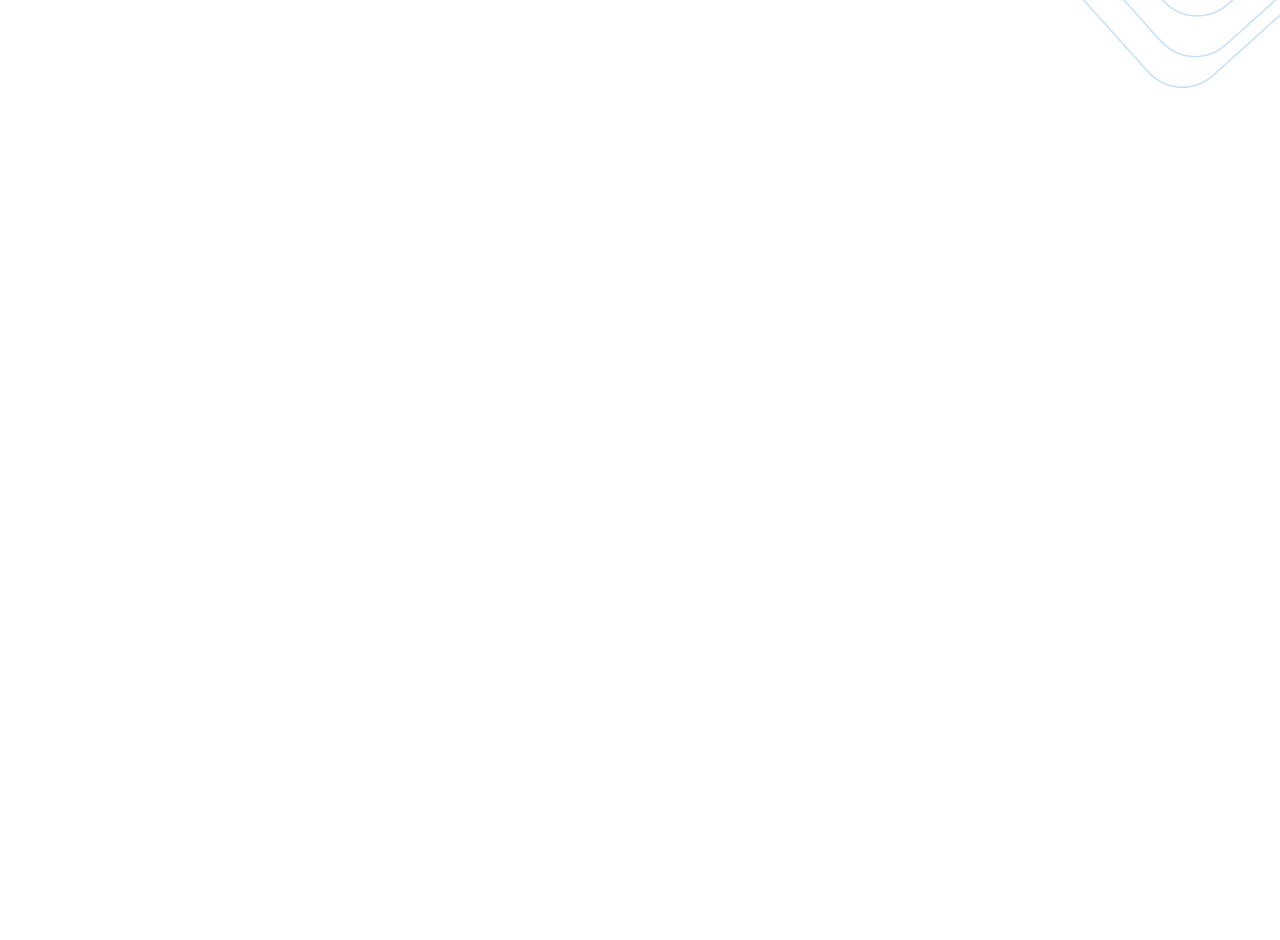
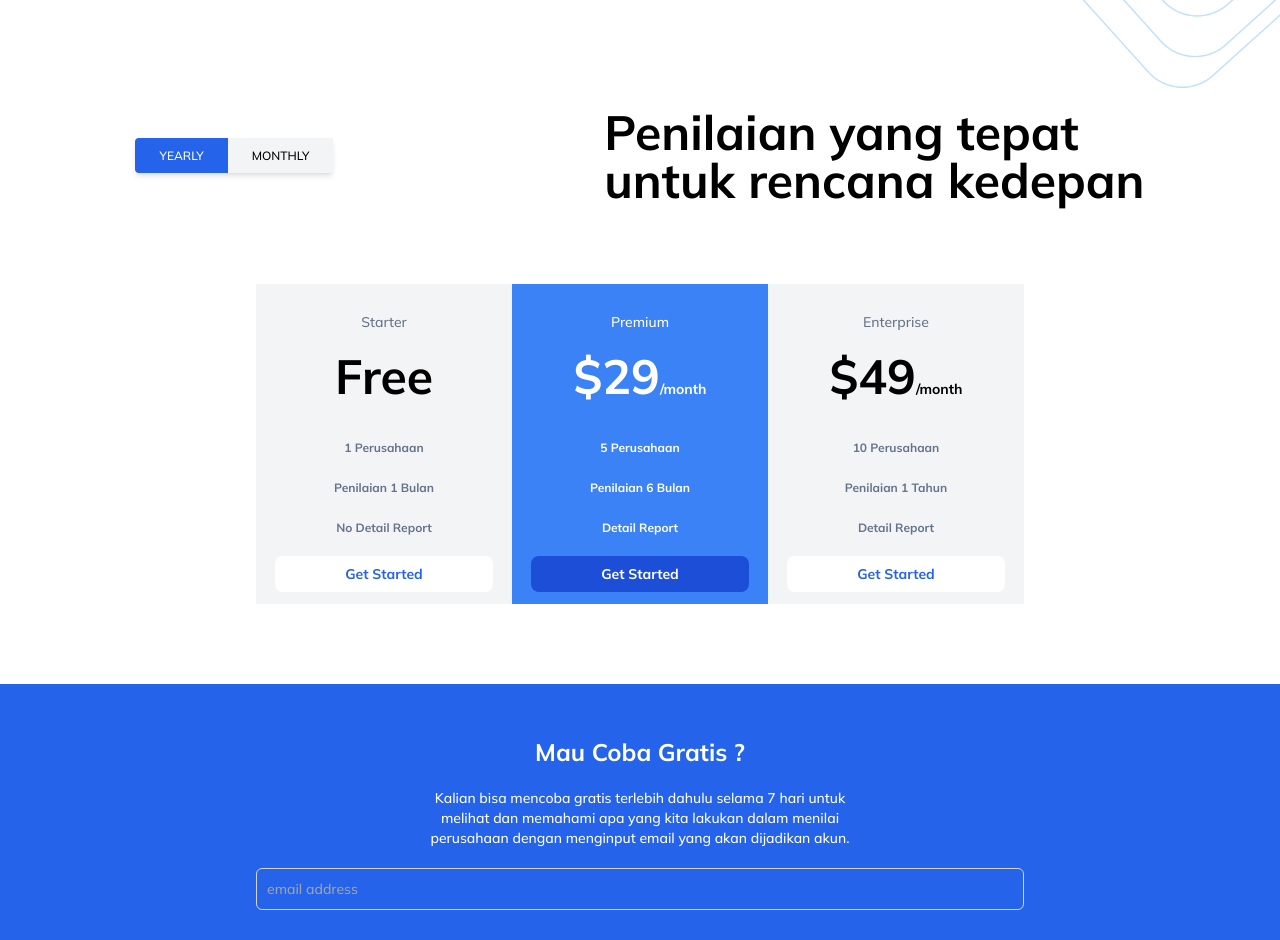
Before and after one commit to Trigha/single-landingPage, a React (Create React App) app: page / in a window 1280 px wide. Shown: the part 3940-4880 px from the top of the page. Before the commit the page ends 4047 px from the top, so only its background shows below. Built offline with nearby package versions, Linux system fonts and the light colour scheme.

Commit message:
add pricing page

```diff
--- a/src/App.js
+++ b/src/App.js
@@ -1,6 +1,8 @@
 import Navbar from './component/navbar/navbar.jsx';
 import Home from './component/home/home.jsx';
 import About from './component/about/about.jsx';
+import Pricing from './component/pricing/pricing.jsx';
+import Footer from './component/footer/footer.jsx';
 import './App.css';
 
 function App() {
@@ -9,6 +11,8 @@ function App() {
       <Navbar />
       <Home />
       <About />
+      <Pricing />
+      <Footer />
     </div>
   );
 }
--- /dev/null
+++ b/src/component/footer/footer.jsx
@@ -0,0 +1,32 @@
+import React from 'react';
+
+function Footer() {
+  return (
+    <div>
+      <div className="bg-blue-600 w-full h-64 py-3">
+        <div className="flex flex-col justify-center items-center mt-10 ">
+          <h1 className="text-white font-bold text-2xl">Mau Coba Gratis ?</h1>
+          <p className="text-center text-sm font-medium text-white mt-5">
+            Kalian bisa mencoba gratis terlebih dahulu selama 7 hari untuk
+          </p>
+          <p className="text-center text-sm font-medium text-white">
+            melihat dan memahami apa yang kita lakukan dalam menilai
+          </p>
+          <p className="text-center text-sm font-medium text-white">
+            perusahaan dengan menginput email yang akan dijadikan akun.
+          </p>
+
+          <input
+            type="email"
+            id="email"
+            aria-describedby="helper-text-explanation"
+            className="mt-5 bg-blue-600 border border-gray-300 text-white text-sm rounded-md focus:ring-blue-500 focus:border-blue-500 block w-[60%] p-2.5  dark:bg-gray-700 dark:border-gray-600 dark:placeholder-text-white dark:text-white dark:focus:ring-blue-500 dark:focus:border-blue-500"
+            placeholder="email address"
+          ></input>
+        </div>
+      </div>
+    </div>
+  );
+}
+
+export default Footer;
--- /dev/null
+++ b/src/component/pricing/pricing.jsx
@@ -0,0 +1,107 @@
+import React from 'react';
+
+function Pricing() {
+  return (
+    <div>
+      <div className="flex justify-center items-center justify-around mt-44 ">
+        <div
+          className="inline-flex shadow-md hover:shadow-lg focus:shadow-lg"
+          role="group"
+        >
+          <button
+            type="button"
+            className="rounded-l inline-block px-6 py-2.5 bg-blue-600 text-white font-medium text-xs leading-tight uppercase hover:bg-blue-700 focus:bg-blue-700 focus:outline-none focus:ring-0 active:bg-blue-800 transition duration-300 ease-in-out"
+          >
+            Yearly
+          </button>
+          <button
+            type="button"
+            className=" inline-block px-6 py-2.5 bg-gray-100 text-black font-medium text-xs leading-tight uppercase hover:bg-blue-700 hover:text-white focus:bg-blue-700 focus:outline-none focus:ring-0 active:bg-blue-800 transition duration-300 ease-in-out"
+          >
+            Monthly
+          </button>
+        </div>
+        <div className="flex flex-col">
+          <h1 className="font-bold text-xl md:text-5xl text-left">
+            Penilaian yang tepat
+          </h1>
+          <h1 className="font-bold text-xl md:text-5xl text-left">
+            untuk rencana kedepan
+          </h1>
+        </div>
+      </div>
+      {/* start card */}
+      <div className="p-20 lg:flex lg:justify-around">
+        <div className="grid lg:grid-cols-3 gap-12 lg:gap-0">
+          {/* free */}
+          <div className="bg-gray-100 w-64 h-80 py-7  mx-auto">
+            <div className="flex flex-col justify-center items-center">
+              <p className="text-sm text-slate-500 font-normal mb-5">Starter</p>
+              <h1 className="text-5xl font-bold mb-10">Free</h1>
+              <p className="text-xs font-bold text-slate-500 mb-6">
+                1 Perusahaan
+              </p>
+              <p className="text-xs font-bold text-slate-500 mb-6">
+                Penilaian 1 Bulan
+              </p>
+              <p className="text-xs font-bold text-slate-500 mb-5">
+                No Detail Report
+              </p>
+
+              <button className="bg-white text-sm text-blue-600 font-bold py-2 px-4 w-[85%] rounded-lg hover:bg-gray-300 hover:text-blue-400 transition duration-300 ease-in-out">
+                Get Started
+              </button>
+            </div>
+          </div>
+          {/* end free */}
+          {/* premium */}
+          <div className="bg-blue-500 w-64 h-80 py-7  mx-auto">
+            <div className="flex flex-col justify-center items-center">
+              <p className="text-white text-sm  font-normal mb-5">Premium</p>
+              <h1 className="text-white text-5xl font-bold mb-10">
+                $29<span className="text-white text-sm font-bold">/month</span>
+              </h1>
+              <p className="text-white text-xs font-bold  mb-6">5 Perusahaan</p>
+              <p className="text-white text-xs font-bold  mb-6">
+                Penilaian 6 Bulan
+              </p>
+              <p className="text-white text-xs font-bold mb-5">Detail Report</p>
+
+              <button className="text-white bg-blue-700 font-bold text-sm py-2 px-4 w-[85%] rounded-lg hover:bg-blue-800 transition duration-300 ease-in-out">
+                Get Started
+              </button>
+            </div>
+          </div>
+          {/* end premium */}
+          {/* enterprise */}
+          <div className="bg-gray-100 w-64 h-80 py-7  mx-auto">
+            <div className="flex flex-col justify-center items-center">
+              <p className="text-sm text-slate-500 font-normal mb-5">
+                Enterprise
+              </p>
+              <h1 className="text-5xl font-bold mb-10">
+                $49<span className="text-sm font-bold">/month</span>
+              </h1>
+              <p className="text-xs font-bold text-slate-500 mb-6">
+                10 Perusahaan
+              </p>
+              <p className="text-xs font-bold text-slate-500 mb-6">
+                Penilaian 1 Tahun
+              </p>
+              <p className="text-xs font-bold text-slate-500 mb-5">
+                Detail Report
+              </p>
+
+              <button className="bg-white text-sm text-blue-600 font-bold py-2 px-4 w-[85%] rounded-lg hover:bg-gray-300 hover:text-blue-400 transition duration-300 ease-in-out">
+                Get Started
+              </button>
+            </div>
+          </div>
+          {/* end enterprise */}
+        </div>
+      </div>
+    </div>
+  );
+}
+
+export default Pricing;
```
